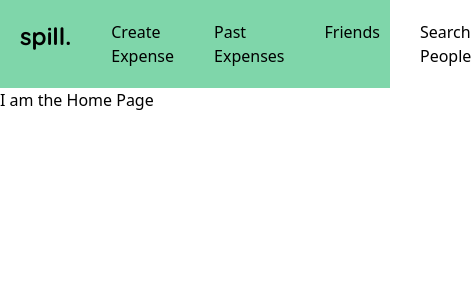
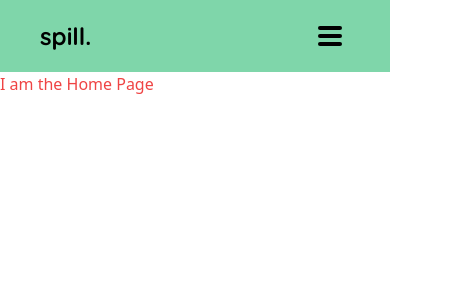
Before and after one commit to jthamrun/spill-app, a Next.js app: page / in a window 390 px wide. Shown: the top 300 px of the page, 471 px wide, since content can reach past the window. Built offline with nearby package versions, Linux system fonts and the light colour scheme.

Commit message:
Nav Bar Update

```diff
--- a/app/Header.tsx
+++ b/app/Header.tsx
@@ -1,15 +1,55 @@
+"use client";
+
 import React from "react";
+import { ChevronDownIcon } from "@heroicons/react/20/solid";
+import { useState, useEffect, useRef } from "react";
 
 function Header() {
+  const genericHamburgerLine = `h-1 w-6 my-0.5 rounded-full bg-black transition ease transform duration-300`;
+  const [isMenuOpen, setMenuOpen] = useState(false);
+
   return (
-    <header className="flex p-5 bg-base-green space-x-10">
+    <header className="flex py-4 px-10 bg-base-green space-x-10 items-center justify-between">
       <h1 className="font-quicksand font-bold text-2xl">spill.</h1>
-      <div className="flex space-x-10">
+      <div className="hidden text-sm min-[795px]:text-base md:flex md:space-x-10 font-quicksand font-bold">
         <h1>Create Expense</h1>
         <h1>Past Expenses</h1>
         <h1>Friends</h1>
         <h1>Search People</h1>
       </div>
+      <div className="hidden md:flex md:space-x-1 md:items-center">
+        <div>
+          <div className="flex bg-nav-gray h-10 w-10 rounded-full justify-center items-center">
+            <h1 className="text-xl font-quicksand font-bold">J</h1>
+          </div>
+        </div>
+        <ChevronDownIcon className="h-5" />
+      </div>
+
+      <button
+        className="flex flex-col h-10 w-10 rounded justify-center items-center group ml-auto md:hidden z-30"
+        onClick={() => setMenuOpen(!isMenuOpen)}
+      >
+        <div
+          className={`${genericHamburgerLine} ${
+            isMenuOpen
+              ? "rotate-45 translate-y-2 opacity-50 group-hover:opacity-100"
+              : "group-hover:opacity-50"
+          }`}
+        />
+        <div
+          className={`${genericHamburgerLine} ${
+            isMenuOpen ? "opacity-0" : "group-hover:opacity-50"
+          }`}
+        />
+        <div
+          className={`${genericHamburgerLine} ${
+            isMenuOpen
+              ? "-rotate-45 -translate-y-2 opacity-50 group-hover:opacity-100"
+              : "group-hover:opacity-50"
+          }`}
+        />
+      </button>
     </header>
   );
 }
--- a/package.json
+++ b/package.json
@@ -6,6 +6,7 @@
     "start": "next start"
   },
   "dependencies": {
+    "@heroicons/react": "^2.0.13",
     "csstype": "^3.1.1",
     "next": "latest",
     "react": "18.2.0",
--- a/tailwind.config.js
+++ b/tailwind.config.js
@@ -6,10 +6,11 @@ module.exports = {
     "./components/**/*.{js,ts,jsx,tsx}",
   ],
   theme: {
-    colors: {
-      "base-green": "#7FD6AA",
-    },
     extend: {
+      colors: {
+        "base-green": "#7FD6AA",
+        "nav-gray": "#D9D9D9",
+      },
       fontFamily: {
         quicksand: ["quicksand", "sans-serif"],
       },
```
Also changed, not shown: app/page.tsx (+3 -5 lines), 1 other file (tests, documents, lock files or other folders).
